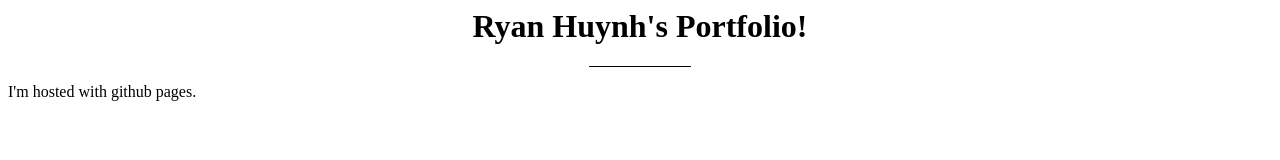
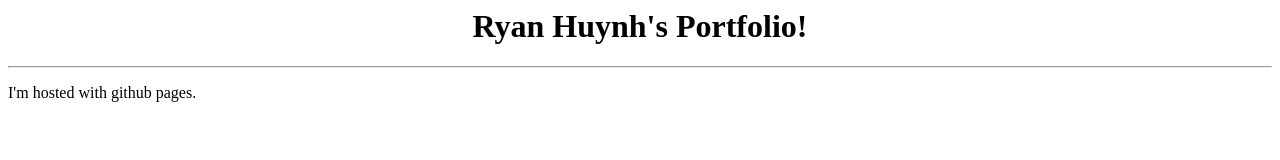
Before and after one commit to R41Ryan/R41Ryan.github.io, a plain HTML site: page index.html in a window 1280 px wide. Drawn offline with Linux system fonts and the light colour scheme.

Commit message:
Update index.html

```diff
--- a/index.html
+++ b/index.html
@@ -6,7 +6,7 @@
     </head>
     <body>
         <h1>Ryan Huynh's Portfolio!</h1>
-        <hr size="1" width="100" color="black">
+        <hr>
         <p>I'm hosted with github pages.</p>
     </body>
 </html>
```
